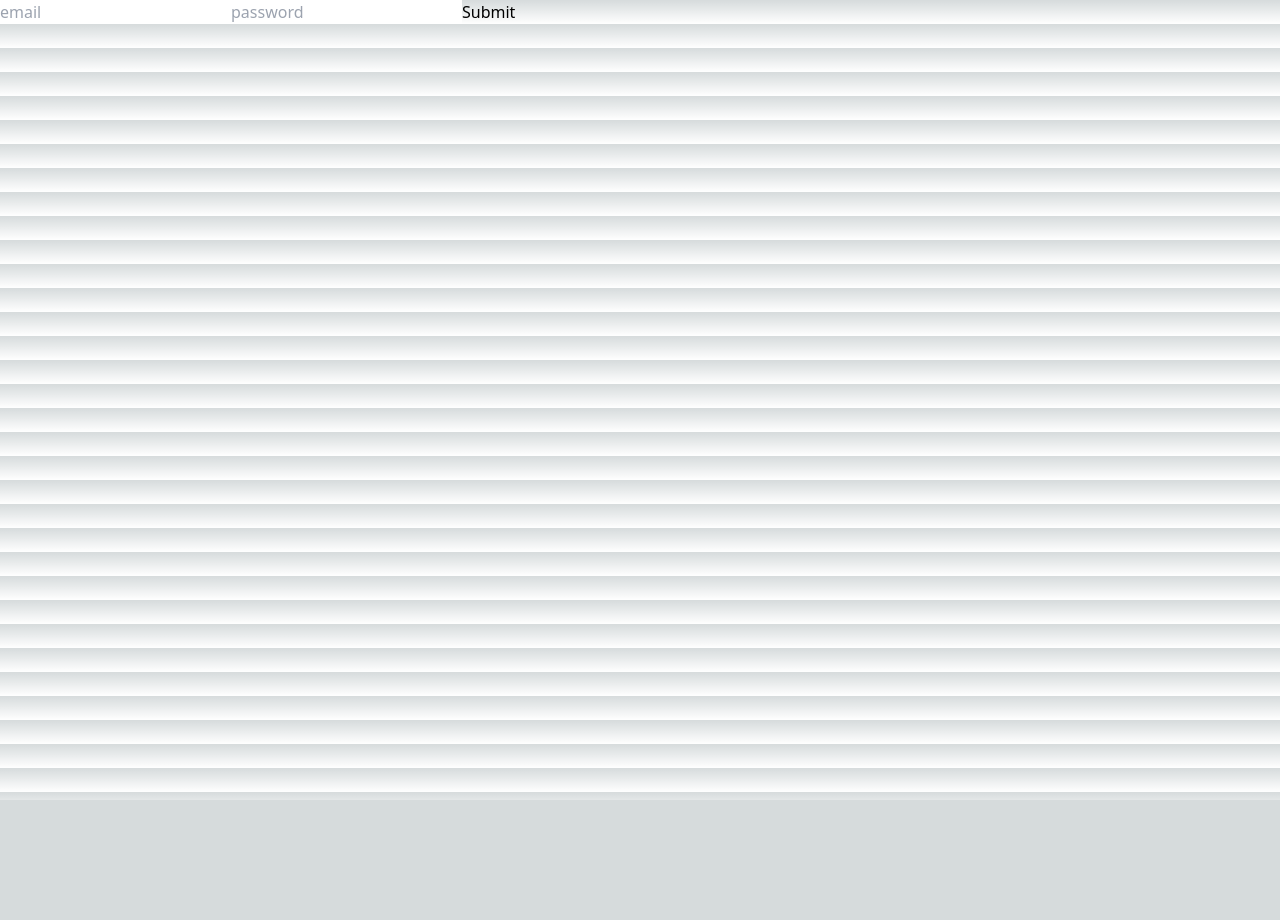
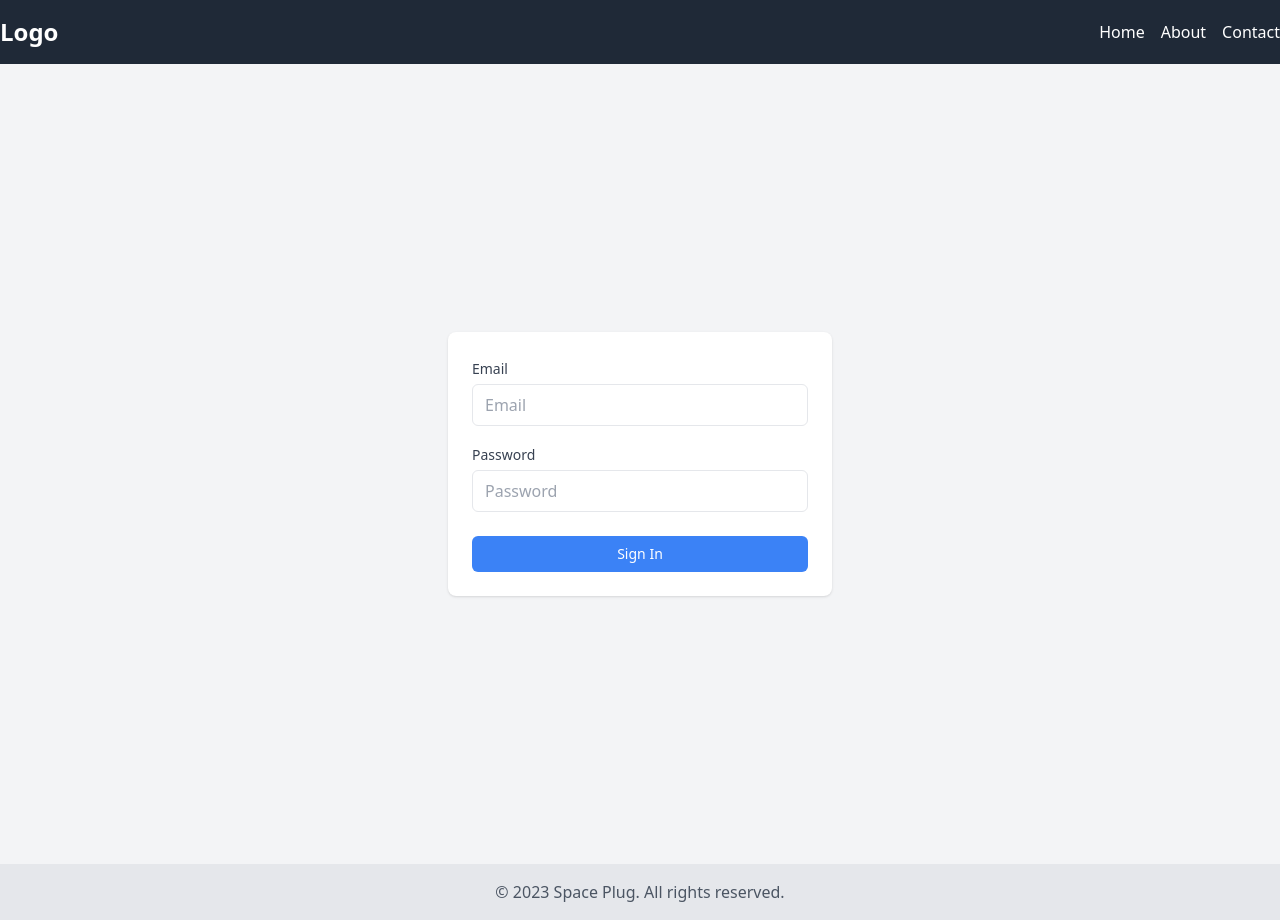
Before and after one commit to adavid1696/space-plug, a Next.js app in the folder client/: page /login in a window 1280 px wide. Before the commit the page ends 800 px from the top, so only its background shows below. Built offline with nearby package versions, Linux system fonts and the light colour scheme.

Commit message:
added card, navbar, footer components

```diff
--- a/client/next.config.js
+++ b/client/next.config.js
@@ -8,7 +8,7 @@ const nextConfig = {
         destination: 'http://localhost:3001/:path*'
       }
     ]
-  }
+  },
 }
 
 module.exports = nextConfig
--- a/client/package.json
+++ b/client/package.json
@@ -9,6 +9,7 @@
     "lint": "next lint"
   },
   "dependencies": {
+    "@material-tailwind/react": "^2.0.1",
     "@types/node": "20.2.3",
     "@types/react": "18.2.6",
     "@types/react-dom": "18.2.4",
--- /dev/null
+++ b/client/src/components/footer/Footer.tsx
@@ -0,0 +1,15 @@
+import React from 'react';
+
+const Footer = () => {
+  return (
+    <footer className="bg-gray-200 py-4">
+      <div className="container mx-auto text-center">
+        <p className="text-gray-600">
+          © {new Date().getFullYear()} Space Plug. All rights reserved.
+        </p>
+      </div>
+    </footer>
+  );
+};
+
+export default Footer;
--- /dev/null
+++ b/client/src/components/listing-card/ListingCard.tsx
@@ -0,0 +1,29 @@
+import React from 'react';
+import Image from 'next/image';
+
+const DetailsCard = () => {
+  return (
+    <div className="bg-white rounded-lg shadow-md p-4">
+      <div className="relative h-48 w-full mb-4">
+        <Image
+          src="/path/to/image.jpg"
+          alt="Image Alt Text"
+          width={500}
+          height={300}
+          className="rounded-lg"
+        />
+      </div>
+      <h3 className="text-xl font-semibold mb-2">Card Title</h3>
+      <p className="text-gray-600 mb-4">
+        Lorem ipsum dolor sit amet, consectetur adipiscing elit. Nullam ultricies
+        massa non arcu tristique, vel tincidunt neque consectetur. Vivamus
+        fringilla tortor id lectus iaculis feugiat.
+      </p>
+      <button className="bg-blue-500 hover:bg-blue-600 text-white py-2 px-4 rounded-md">
+        Read More
+      </button>
+    </div>
+  );
+};
+
+export default DetailsCard;
--- /dev/null
+++ b/client/src/components/navbar/Navbar.tsx
@@ -0,0 +1,50 @@
+import { useRouter } from 'next/router';
+
+const Navbar = () => {
+  const router = useRouter();
+
+  const handleNavigation = (path: string) => {
+    router.push(path);
+  };
+
+  return (
+    <nav className="bg-gray-800 py-4">
+      <div className="container mx-auto flex items-center justify-between">
+        <a
+          className="text-white text-2xl font-bold cursor-pointer"
+          onClick={() => handleNavigation('/')}
+        >
+          Logo
+        </a>
+        <ul className="flex space-x-4">
+          <li>
+            <a
+              className="text-white cursor-pointer"
+              onClick={() => handleNavigation('/home')}
+            >
+              Home
+            </a>
+          </li>
+          <li>
+            <a
+              className="text-white cursor-pointer"
+              onClick={() => handleNavigation('/about')}
+            >
+              About
+            </a>
+          </li>
+          <li>
+            <a
+              className="text-white cursor-pointer"
+              onClick={() => handleNavigation('/contact')}
+            >
+              Contact
+            </a>
+          </li>
+        </ul>
+      </div>
+    </nav>
+  );
+};
+
+export default Navbar;
--- a/client/src/pages/_app.tsx
+++ b/client/src/pages/_app.tsx
@@ -1,6 +1,16 @@
-import '@component/styles/globals.css'
-import type { AppProps } from 'next/app'
+import Footer from '@component/components/footer/Footer';
+import Navbar from '@component/components/navbar/Navbar';
+import '@component/styles/globals.css';
+import type { AppProps } from 'next/app';
 
 export default function App({ Component, pageProps }: AppProps) {
-  return <Component {...pageProps} />
+  return (
+    <div className="app min-h-screen flex flex-col">
+      <Navbar />
+      <div className="flex-grow">
+        <Component {...pageProps} />
+      </div>
+      <Footer />
+    </div>
+  );
 }
--- /dev/null
+++ b/client/src/pages/dashboard/index.js
@@ -0,0 +1,13 @@
+import { useState } from "react"
+import ListingCard from '../../components/listing-card/ListingCard.tsx'
+
+export default function Login() {
+
+
+
+	return (
+		<div className="mainContainer">
+			<ListingCard />
+		</div>
+	)
+}
--- a/client/src/pages/index.tsx
+++ b/client/src/pages/index.tsx
@@ -1,4 +1,7 @@
+import Navbar from "@component/components/navbar/Navbar";
 import Head from "next/head";
+import Login from "./login";
+import Footer from "@component/components/footer/Footer";
 // import { Inter } from 'next/font/google'
 
 // const inter = Inter({ subsets: ['latin'] })
@@ -9,6 +12,12 @@ export default function Home() {
       <Head>
         <title>Space Plug</title>
       </Head>
+
+      <div>
+        <Login />
+      </div>
+
     </>
+
   )
 }
--- a/client/src/pages/login/index.tsx
+++ b/client/src/pages/login/index.tsx
@@ -1,10 +1,12 @@
 import { useState } from "react"
+import { useRouter } from "next/router";
 
 export default function Login() {
 	const [email, setEmail] = useState('')
 	const [password, setPassword] = useState('')
 	const [message, setMessage] = useState('')
 	// const [loading, setLoading] = useState('')
+	const router = useRouter();
 
 
 	const handleSubmit = async (e: any) => {
@@ -23,35 +25,55 @@ export default function Login() {
 
 		const resJSON = await res.json()
 
+		if(res.status === 200){
+			router.push('/dashboard')
+		}
+
 		setMessage(resJSON)
-
-		// if(res.status === 200){
-
-		// }
 	}
 
 
 	return (
-		<div className="loginContainer">
+		<div className="flex flex-col items-center justify-center min-h-screen bg-gray-100">
+      <div className="w-full max-w-sm p-6 bg-white rounded-lg shadow">
         <form onSubmit={handleSubmit}>
-				<label className="email">
+          <div className="mb-4">
+            <label htmlFor="email" className="text-sm font-medium text-gray-700">
+              Email
+            </label>
             <input
               type="text"
-					placeholder="email"
+              id="email"
+              className="block w-full px-3 py-2 mt-1 text-gray-700 border rounded-md focus:outline-none focus:ring-blue-500 focus:border-blue-500"
+              placeholder="Email"
+              value={email}
               onChange={(e) => setEmail(e.target.value)}
+              required
             />
+          </div>
+          <div className="mb-6">
+            <label htmlFor="password" className="text-sm font-medium text-gray-700">
+              Password
             </label>
-				<label className="password">
             <input
               type="password"
-					placeholder="password"
+              id="password"
+              className="block w-full px-3 py-2 mt-1 text-gray-700 border rounded-md focus:outline-none focus:ring-blue-500 focus:border-blue-500"
+              placeholder="Password"
+              value={password}
               onChange={(e) => setPassword(e.target.value)}
+              required
             />
-				</label>
-
-				<input type="submit" />
+          </div>
+          <button
+            type="submit"
+            className="w-full px-4 py-2 text-sm font-medium text-white bg-blue-500 rounded-md hover:bg-blue-600 focus:outline-none focus:bg-blue-600"
+          >
+            Sign In
+          </button>
         </form>
-			{message}
+        {message && <p className="mt-4 text-sm text-red-500">{message}</p>}
+      </div>
     </div>
 	)
 }
```
Also changed, not shown: 1 other file (tests, documents, lock files or other folders). Lines whose indentation alone changed are shown as unchanged.
